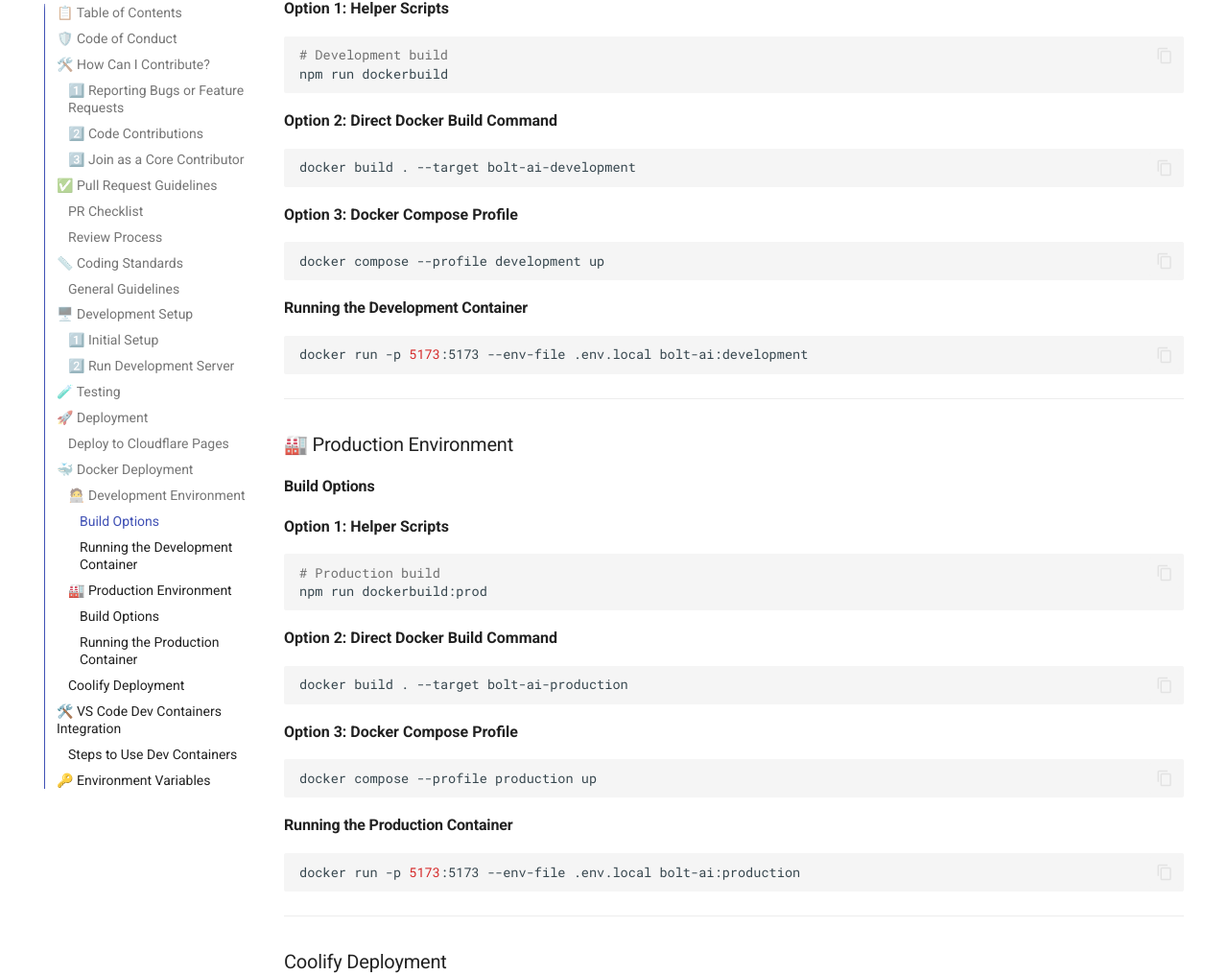
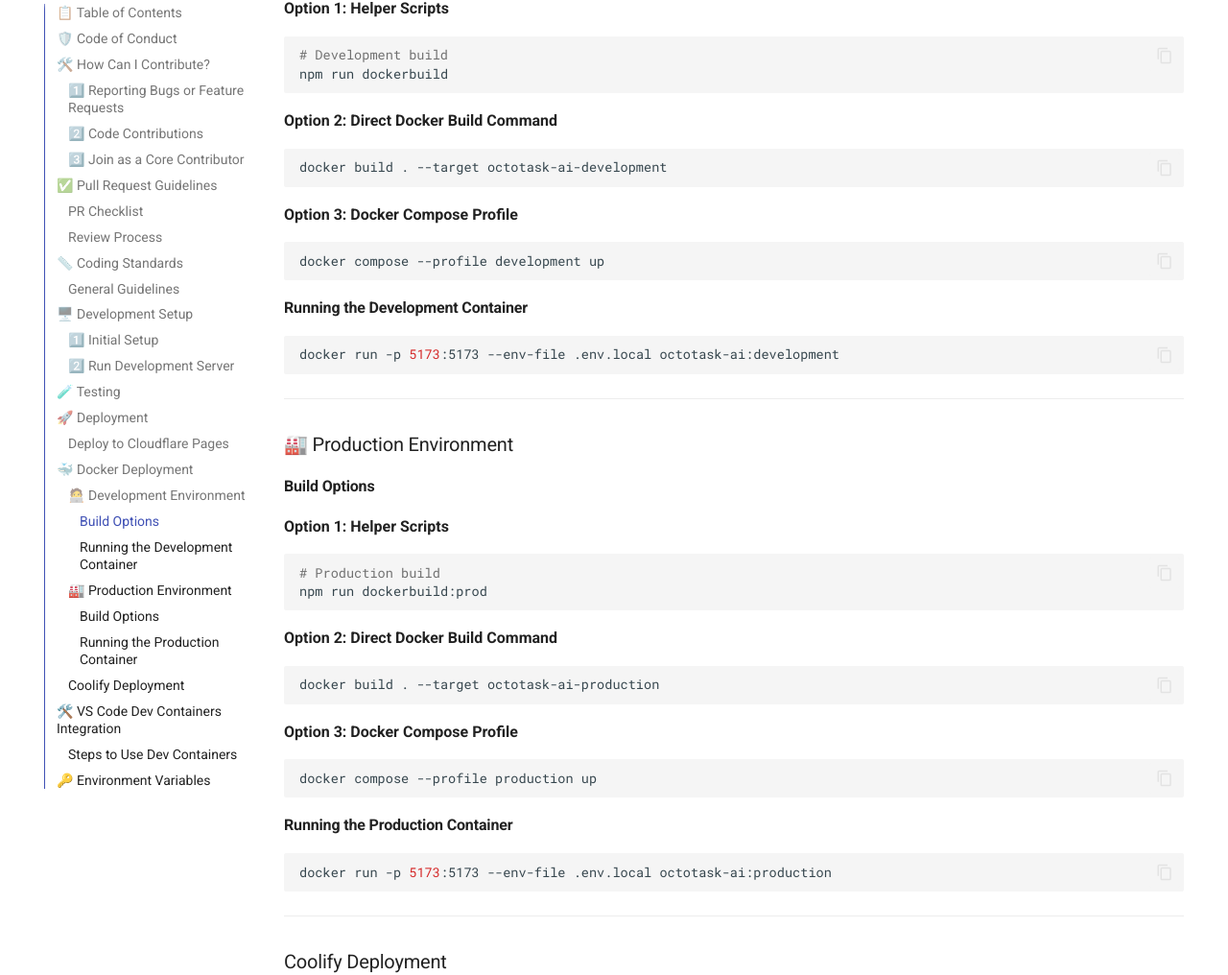
Before and after one commit to snipkit/octotask, an MkDocs documentation site: the page built from docs/docs/CONTRIBUTING.md, in a window 1280 px wide and 1400 px high, scrolled down 3753 px. Shown: the part 95-1111 px from the top of the window at 96% size. Built offline with MkDocs 1.6.1 and Material for MkDocs 9.7.7, drawn with Linux system fonts in a browser that asks for light colours; comment, search, counter and statistics services are not loaded.

Commit message:
fix: typo (#48)
* fix: typo

Signed-off-by: KhulnaSoft bot <43526132+khulnasoft-bot@users.noreply.github.com>

* fix: typo CONTRIBUTING.md

Signed-off-by: KhulnaSoft bot <43526132+khulnasoft-bot@users.noreply.github.com>

---------

Signed-off-by: KhulnaSoft bot <43526132+khulnasoft-bot@users.noreply.github.com>

````diff
--- a/docs/docs/CONTRIBUTING.md
+++ b/docs/docs/CONTRIBUTING.md
@@ -153,7 +153,7 @@ npm run dockerbuild
 **Option 2: Direct Docker Build Command**
 
 ```bash
-docker build . --target bolt-ai-development
+docker build . --target octotask-ai-development
 ```
 
 **Option 3: Docker Compose Profile**
@@ -165,7 +165,7 @@ docker compose --profile development up
 #### Running the Development Container
 
 ```bash
-docker run -p 5173:5173 --env-file .env.local bolt-ai:development
+docker run -p 5173:5173 --env-file .env.local octotask-ai:development
 ```
 
 ---
@@ -184,7 +184,7 @@ npm run dockerbuild:prod
 **Option 2: Direct Docker Build Command**
 
 ```bash
-docker build . --target bolt-ai-production
+docker build . --target octotask-ai-production
 ```
 
 **Option 3: Docker Compose Profile**
@@ -196,7 +196,7 @@ docker compose --profile production up
 #### Running the Production Container
 
 ```bash
-docker run -p 5173:5173 --env-file .env.local bolt-ai:production
+docker run -p 5173:5173 --env-file .env.local octotask-ai:production
 ```
 
 ---
````
Also changed, not shown: docs/docs/index.md (+1 -1 lines).
